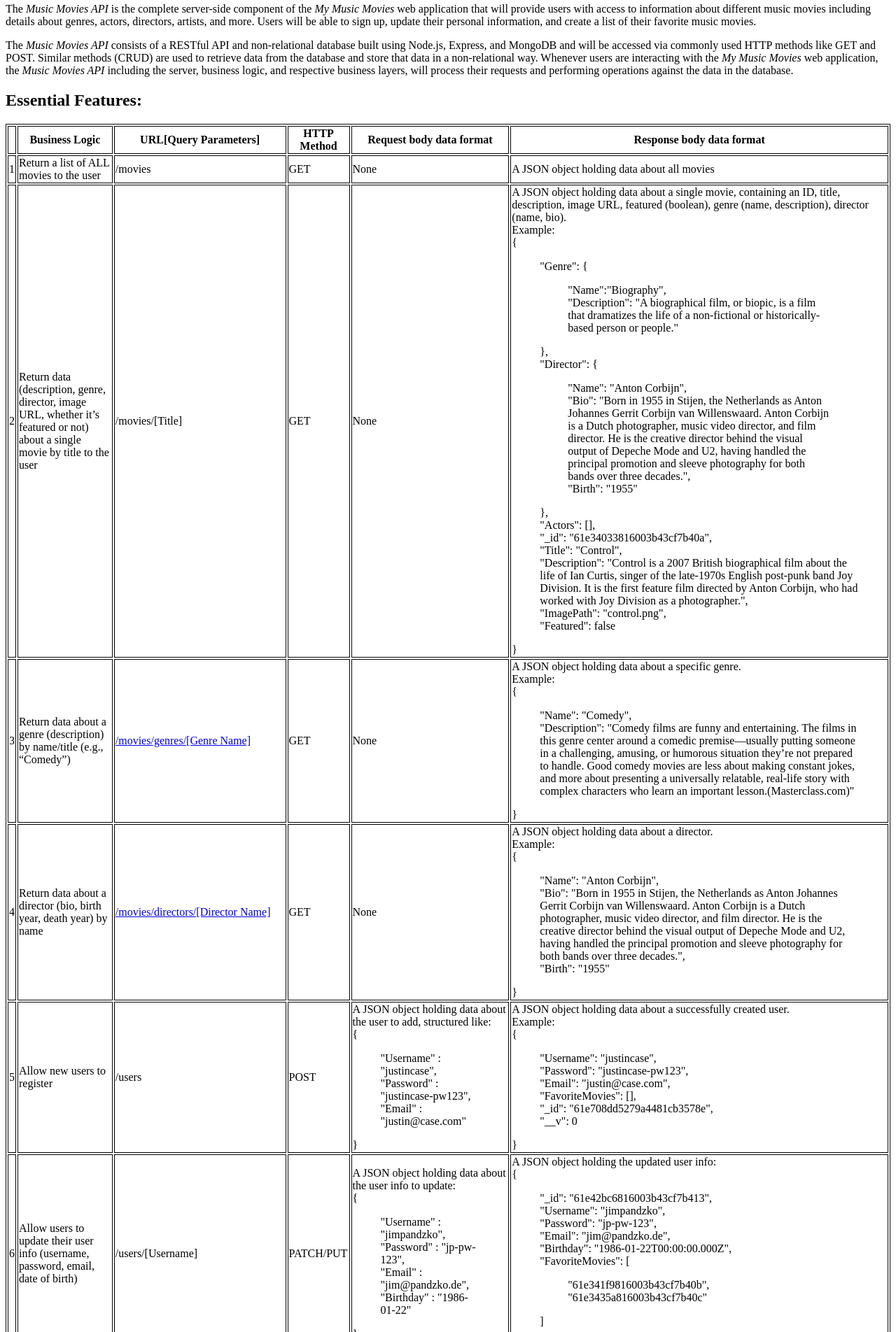
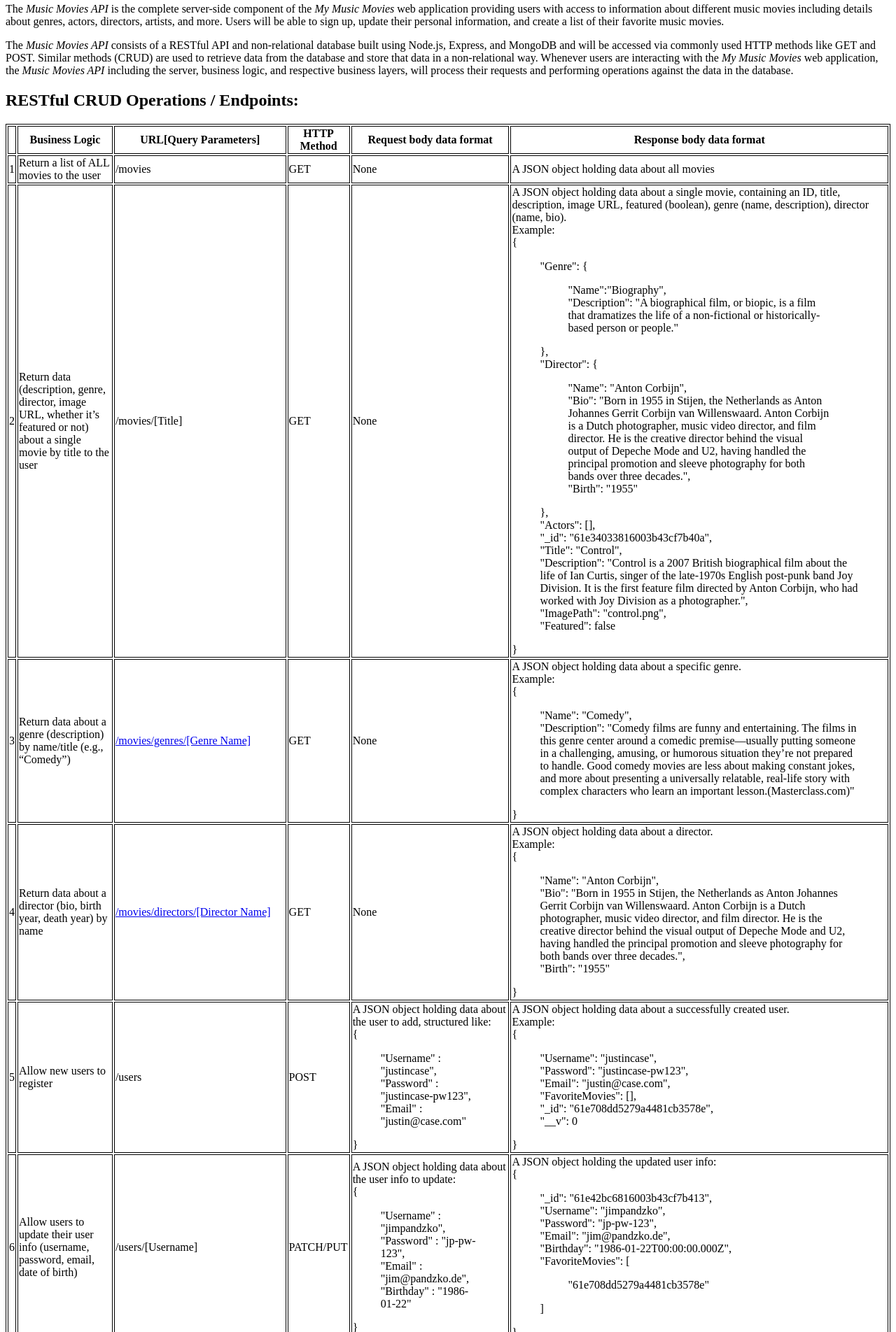
Before and after one commit to jkraemr/music-movies-api, a website: page public/documentation.html in a window 1280 px wide. Shown: the part 76-1980 px from the top of the page at 70% size. Drawn offline with Linux system fonts and the light colour scheme.

Commit message:
Activate Morgan update readme index documentation

```diff
--- a/index.js
+++ b/index.js
@@ -1,6 +1,6 @@
 const express = require('express'),
   app = express(),
-  // morgan = require('morgan'),
+  morgan = require('morgan'),
   {
     check,
     validationResult
@@ -24,7 +24,7 @@
 // });
 
 app.use(express.static('public'));
-// app.use(morgan('combined'));
+app.use(morgan('combined'));
 app.use(bodyParser.json());
 app.use(bodyParser.urlencoded({
   extended: true
--- a/public/documentation.html
+++ b/public/documentation.html
@@ -24,12 +24,12 @@
 
   <main>
 
-    <p>The <em>Music Movies API</em> is the complete server-side component of the <em>My Music Movies</em> web application that will provide users with access to information about different music movies including details about genres, actors, directors, artists, and more. Users will be able to sign up, update their personal information, and create a list of their favorite music movies.</p>
+    <p>The <em>Music Movies API</em> is the complete server-side component of the <em>My Music Movies</em> web application providing users with access to information about different music movies including details about genres, actors, directors, artists, and more. Users will be able to sign up, update their personal information, and create a list of their favorite music movies.</p>
 
     <p>The <em>Music Movies API</em> consists of a RESTful API and non-relational database built using Node.js, Express, and MongoDB and will be accessed via commonly used HTTP methods like GET and POST. Similar methods (CRUD) are used to retrieve data from the database and store that data in a non-relational way. Whenever users are interacting with the <em>My Music Movies</em> web application, the <em>Music Movies API</em> including the server, business logic, and respective business layers, will process their requests and performing operations against the data in the database.
     </p>
 
-    <h2>Essential Features:</h2>
+    <h2>RESTful CRUD Operations / Endpoints:</h2>
 
     <p></p>
 
@@ -119,8 +119,7 @@
             "Password": "jp-pw-123",<br>
             "Email": "jim@pandzko.de",<br>
             "Birthday": "1986-01-22T00:00:00.000Z",<br>
-            "FavoriteMovies": [<blockquote cite="#">"61e341f9816003b43cf7b40b",
-              "61e3435a816003b43cf7b40c"</blockquote>
+            "FavoriteMovies": [<blockquote cite="#">"61e708dd5279a4481cb3578e"</blockquote>
             ]<br></blockquote>
           }</td>
       </tr>
```
Also changed, not shown: index.html (+2 -2 lines), README.md.
